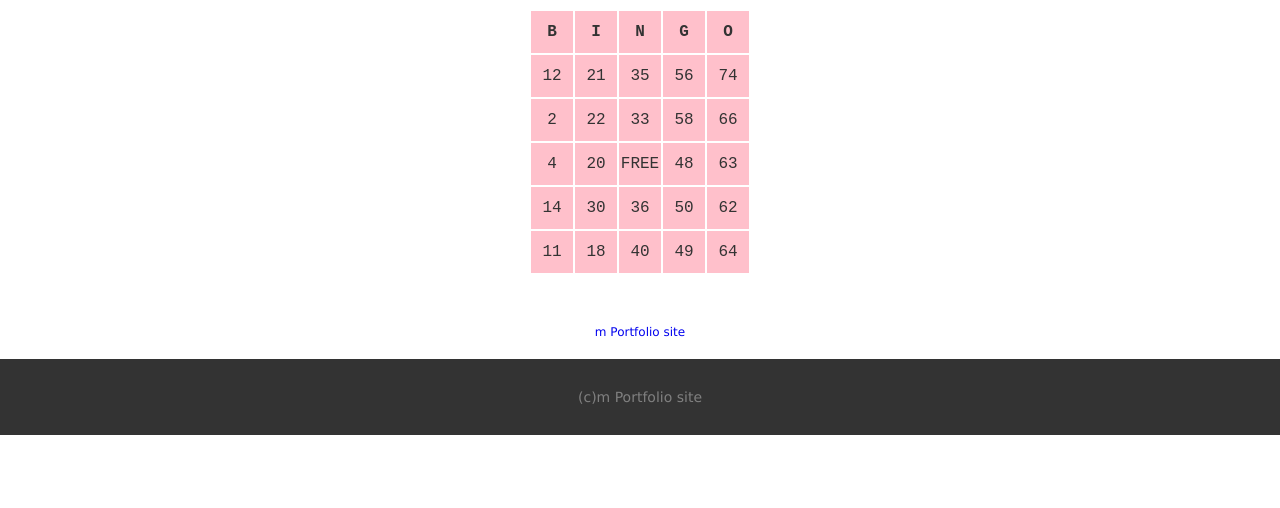
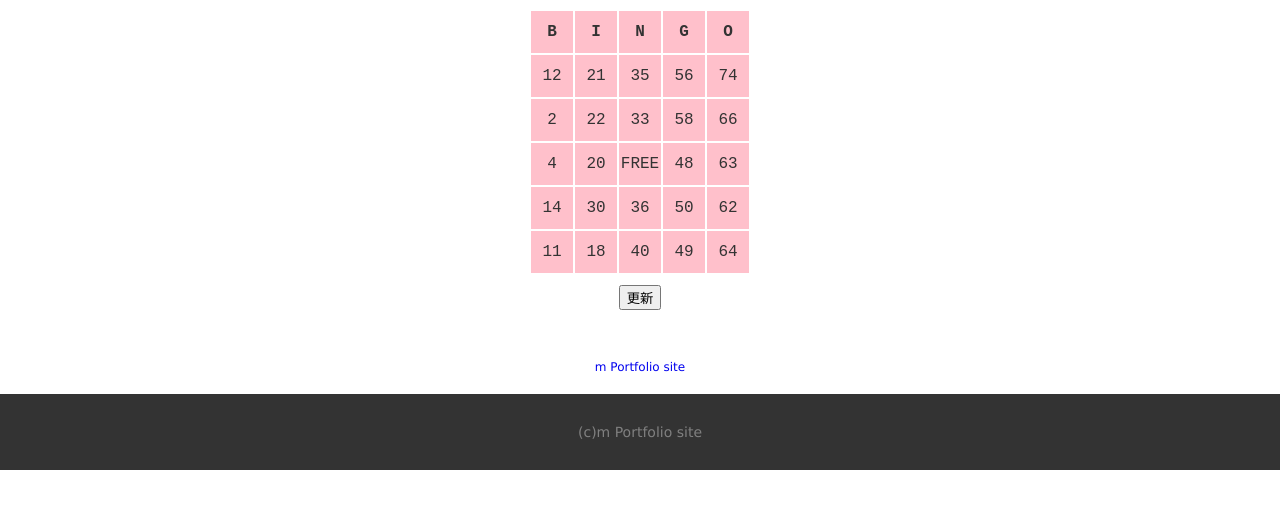
Before and after one commit to mochapon/bingo, a plain HTML site: page index.html in a window 1280 px wide. Shown: the part 100-608 px from the top of the page. Drawn offline with Linux system fonts and the light colour scheme.

Commit message:
Add files via upload

```diff
--- a/css/styles.css
+++ b/css/styles.css
@@ -48,6 +48,11 @@ th, td {
   line-height: 40px;
 }
 
+#reload {
+  text-align: center;
+  margin-top: 10px;
+}
+
 /* link */
 .link {
   margin: 0;
--- a/index.html
+++ b/index.html
@@ -31,6 +31,10 @@
     </tbody>
   </table>
 
+  <div id="reload">
+    <button onclick="location.reload();">更新</button>
+  </div>
+
   <div class="link">
     <a href="https://mochapon.github.io/m_Portfolio_site/" target="_blank">m Portfolio site</a>
   </div>
```
Also changed, not shown: favicon.ico.
